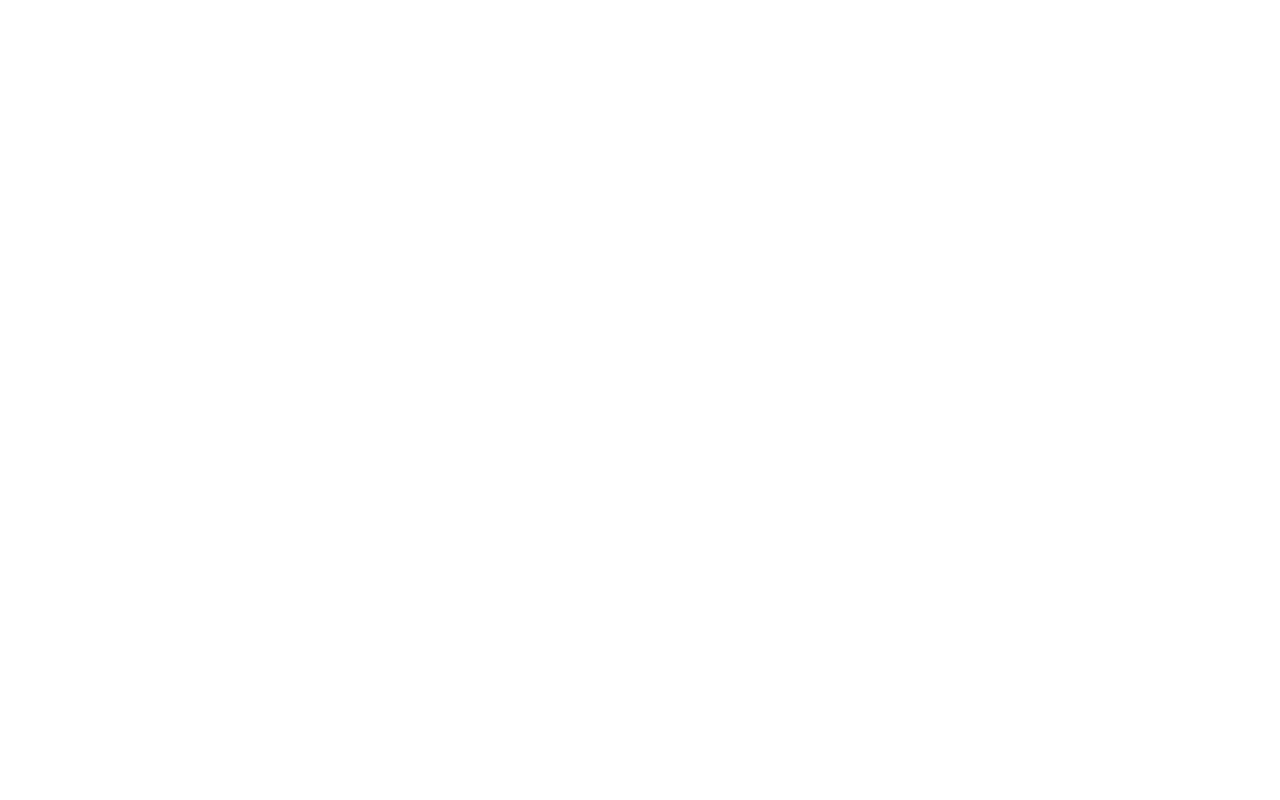
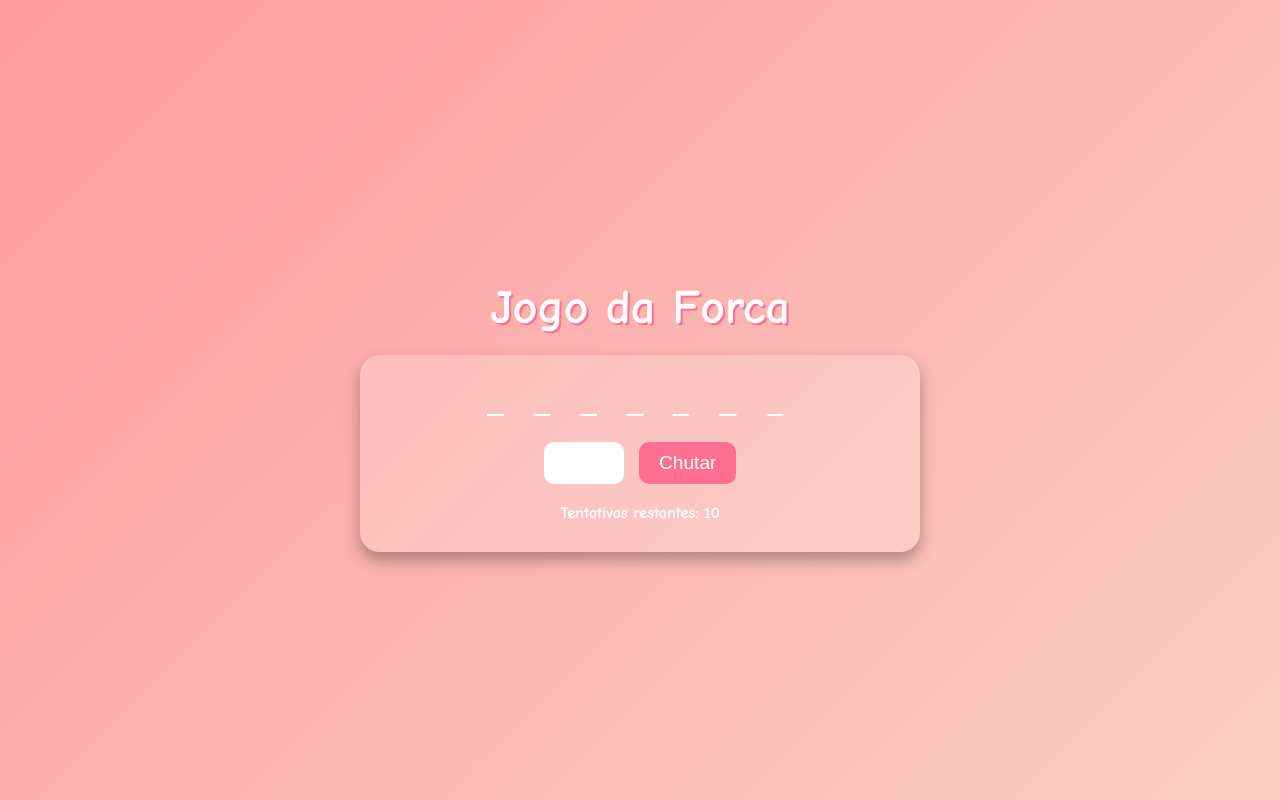
Before and after one commit to bibiaspam/jogodaforca-brainrot, a plain HTML site: page index.html in a window 1280 px wide. Drawn offline with Linux system fonts and the light colour scheme.

Commit message:
Update index.html

```diff
--- a/index.html
+++ b/index.html
@@ -1,142 +1,137 @@
 <!DOCTYPE html>
-<html lang="pt-BR">
+<html lang="en">
 <head>
   <meta charset="UTF-8">
+  <meta name="viewport" content="width=device-width, initial-scale=1.0">
   <title>Jogo da Forca</title>
-
-<link href="https://fonts.googleapis.com/css2?family=Press+Start+2P&display=swap" rel="stylesheet">
-
+  <link href="https://fonts.googleapis.com/css2?family=Comic+Neue:wght@400;700&display=swap" rel="stylesheet">
   <style>
-* {
+    body {
+      font-family: 'Comic Neue', cursive;
+      background: linear-gradient(135deg, #ff9a9e, #fad0c4);
+      display: flex;
+      flex-direction: column;
+      align-items: center;
+      justify-content: center;
+      min-height: 100vh;
       margin: 0;
-    padding: 0;
-    box-sizing: border-box;
-    font-family: 'Press Start 2P', cursive;
+      color: #fff;
     }
 
-body {
-    width: 100vw;
-    height: 100vh;
-    background: url("JOGO DA FORCA.png") no-repeat center center;
-    background-size: cover;
-    overflow: hidden;
+    h1 {
+      font-size: 3rem;
+      margin-bottom: 20px;
+      text-shadow: 2px 2px #ff6f91;
     }
 
-/* BOTÃO INVISÍVEL SOBRE O BOTÃO DA IMAGEM */
-#startButton {
-    position: absolute;
-    left: 50%;
-    top: 46%;
-    transform: translate(-50%, -50%);
-    width: 260px;
-    height: 70px;
-    background: transparent;
+    .game-container {
+      background: rgba(255, 255, 255, 0.2);
+      padding: 30px;
+      border-radius: 20px;
+      box-shadow: 0 8px 16px rgba(0,0,0,0.3);
+      text-align: center;
+      width: 90%;
+      max-width: 500px;
+    }
+
+    .word {
+      font-size: 2rem;
+      letter-spacing: 10px;
+      margin-bottom: 20px;
+    }
+
+    input[type="text"] {
+      padding: 10px;
+      font-size: 1.2rem;
+      border-radius: 10px;
+      border: none;
+      outline: none;
+      width: 60px;
+      text-align: center;
+      margin-right: 10px;
+    }
+
+    button {
+      padding: 10px 20px;
+      font-size: 1.2rem;
+      border-radius: 10px;
       border: none;
       cursor: pointer;
+      background-color: #ff6f91;
+      color: #fff;
+      transition: 0.3s;
     }
 
-/* HUD DO JOGO */
-#game {
-    position: absolute;
-    bottom: 60px;
-    left: 50%;
-    transform: translateX(-50%);
-    text-align: center;
-    color: white;
-    display: none;
-}
-
-#word {
-    font-size: 26px;
-    letter-spacing: 12px;
-}
-
-input {
-    margin-top: 15px;
-    padding: 10px;
-    width: 80px;
-    text-align: center;
-    font-size: 18px;
+    button:hover {
+      background-color: #ff85a1;
     }
 
     .message {
-    margin-top: 10px;
-    font-size: 14px;
+      margin-top: 20px;
+      font-size: 1.2rem;
     }
 
     .attempts {
-    margin-top: 5px;
-    color: #ff5555;
+      margin-top: 10px;
+      font-weight: bold;
     }
   </style>
 </head>
-
 <body>
-
-<!-- BOTÃO SOBRE A IMAGEM -->
-<button id="startButton" onclick="startGame()"></button>
-
-<!-- HUD -->
-<div id="game">
-    <div id="word"></div>
-    <input id="guess" maxlength="1">
+  <h1>Jogo da Forca</h1>
+  <div class="game-container">
+    <div class="word" id="wordDisplay">_ _ _ _ _</div>
+    <input type="text" id="letterInput" maxlength="1">
+    <button onclick="guessLetter()">Chutar</button>
     <div class="message" id="message"></div>
-    <div class="attempts" id="attempts"></div>
+    <div class="attempts" id="attemptsDisplay">Tentativas restantes: 10</div>
   </div>
 
   <script>
     const wordBank = ['rizz', 'ohio', 'sigma', 'tiktok', 'skibidi'];
-let word, guessedWord, attempts;
+    let word = wordBank[Math.floor(Math.random() * wordBank.length)];
+    let guessedWord = Array(word.length).fill('_');
+    let attempts = 10;
 
-const wordDiv = document.getElementById('word');
-const guessInput = document.getElementById('guess');
+    const wordDisplay = document.getElementById('wordDisplay');
     const message = document.getElementById('message');
-const attemptsDiv = document.getElementById('attempts');
-const gameDiv = document.getElementById('game');
+    const attemptsDisplay = document.getElementById('attemptsDisplay');
+    const letterInput = document.getElementById('letterInput');
 
-function startGame() {
-    word = wordBank[Math.floor(Math.random() * wordBank.length)];
-    guessedWord = Array(word.length).fill('_');
-    attempts = 10;
-
-    gameDiv.style.display = 'block';
-    update();
+    function updateDisplay() {
+      wordDisplay.textContent = guessedWord.join(' ');
+      attemptsDisplay.textContent = 'Tentativas restantes: ' + attempts;
     }
 
-function update() {
-    wordDiv.textContent = guessedWord.join(' ');
-    attemptsDiv.textContent = 'Tentativas: ' + attempts;
+    function guessLetter() {
+      const guess = letterInput.value.toLowerCase();
+      letterInput.value = '';
+
+      if (!guess || guess.length !== 1) {
+        message.textContent = 'Digite apenas uma letra!';
+        return;
       }
-
-guessInput.addEventListener('input', () => {
-    const guess = guessInput.value.toLowerCase();
-    guessInput.value = '';
-
-    if (!guess) return;
 
       if (word.includes(guess)) {
         for (let i = 0; i < word.length; i++) {
           if (word[i] === guess) guessedWord[i] = guess;
         }
-        message.textContent = 'Boa!';
+        message.textContent = 'Acertou!';
       } else {
         attempts--;
         message.textContent = 'Errou!';
       }
 
-    update();
+      updateDisplay();
 
       if (!guessedWord.includes('_')) {
-        message.textContent = 'Você venceu! Palavra: ' + word;
-        guessInput.disabled = true;
+        message.textContent = 'Parabéns!! Você adivinhou a palavra: ' + word;
+      } else if (attempts === 0) {
+        message.textContent = 'Fim de jogo! A palavra era: ' + word;
+      }
     }
 
-    if (attempts === 0) {
-        message.textContent = 'Perdeu! Palavra: ' + word;
-        guessInput.disabled = true;
-    }
-});
+    updateDisplay();
   </script>
-
 </body>
 </html>
```
Lines whose indentation alone changed are shown as unchanged.
